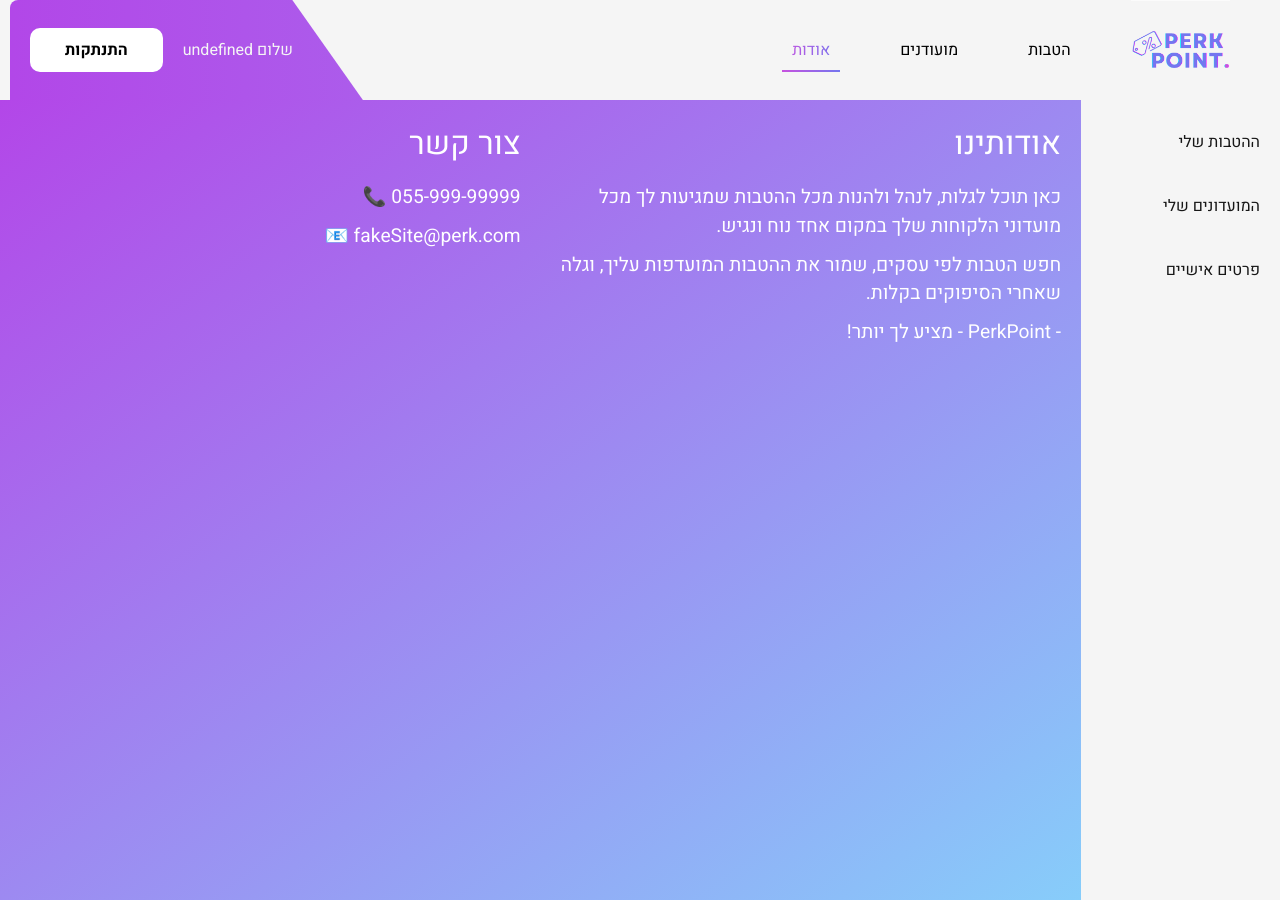
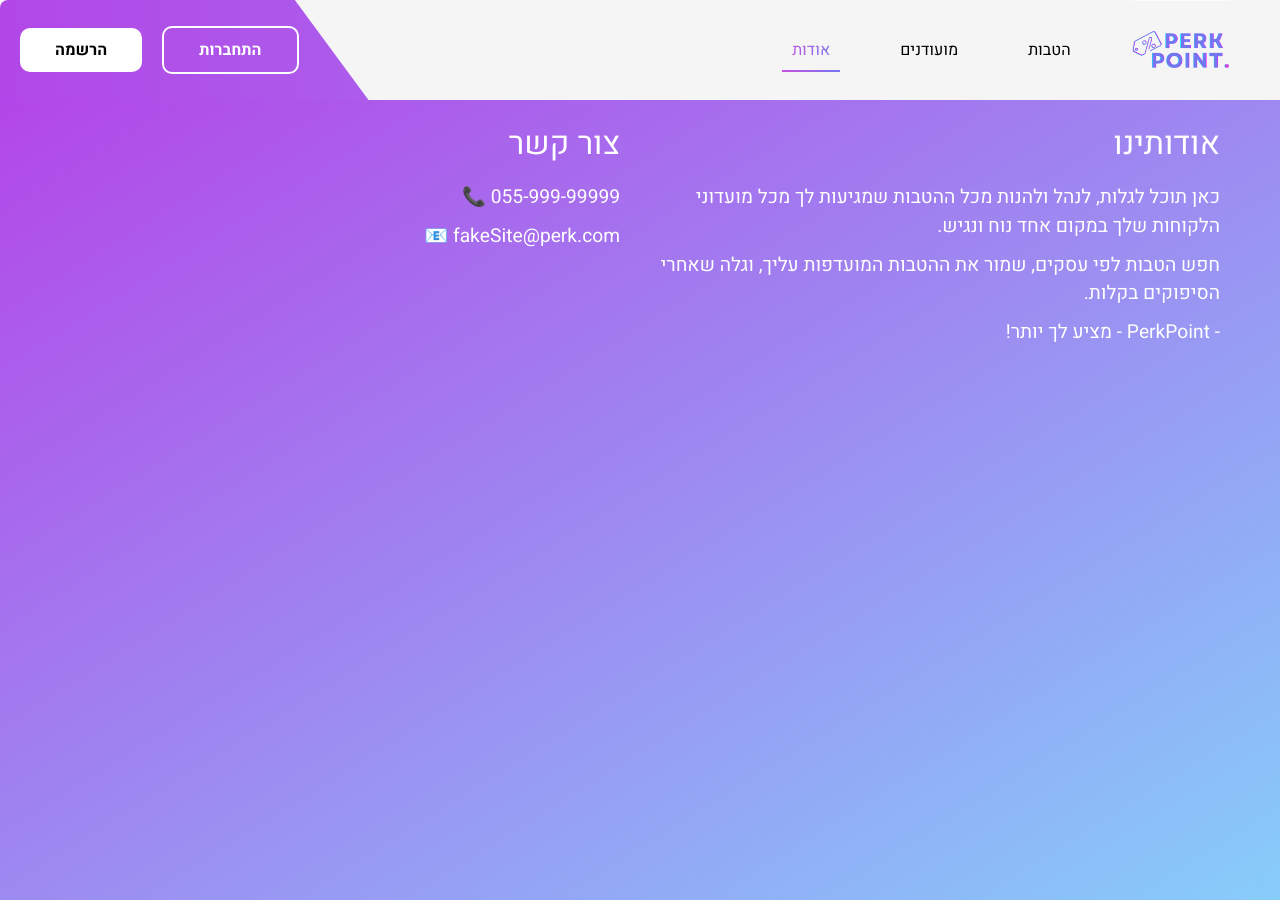
Before and after one commit to onico100/perk-point, a Next.js app: page /about in a window 1280 px wide. Built offline with nearby package versions, Linux system fonts and the light colour scheme.

Commit message:
width fixed

```diff
--- a/src/app/globals.css
+++ b/src/app/globals.css
@@ -32,6 +32,7 @@ body {
 .main {
   height: 100vh;
   display: flex;
+  width: 100vw;
   flex-direction: row;
   position: relative; /* Ensures proper stacking context */
   z-index: 1; /* Keep this lower than the popup */
--- a/src/stores/generalStore.ts
+++ b/src/stores/generalStore.ts
@@ -22,7 +22,7 @@ const useGeneralStore = create<generalStore>((set) => ({
   clubs: [],
   setClubs: (clubs: Club[]) => set({ clubs }),
 
-  clientMode: ClientMode.user,
+  clientMode: ClientMode.general,
   setClientMode: (clientMode: ClientMode) => set({ clientMode }),
 
   preMode: PreMode.none,
--- a/src/styles/Bars/TopBar.module.css
+++ b/src/styles/Bars/TopBar.module.css
@@ -27,7 +27,7 @@
 .buttonsContainer {
   margin-left: 10px;
   display: flex;
-  position: relative;
+
   height: 100%;
   justify-content: space-between;
   align-items: center;
@@ -40,7 +40,7 @@
   padding: 20px 70px 20px 20px;
   clip-path: polygon(0 0, 80% 0%, 100% 100%, 0% 100%);
   border-radius: 8px 10px 0px 0px;
-  margin-bottom: 0px;
+  margin: 0px;
   color: #f5f5f5;
 }
 
--- a/src/styles/about.module.css
+++ b/src/styles/about.module.css
@@ -3,6 +3,7 @@
   color: white;
   text-align: right;
   min-height: 100vh;
+  width: 100vw;
 }
 
 .container {
```
